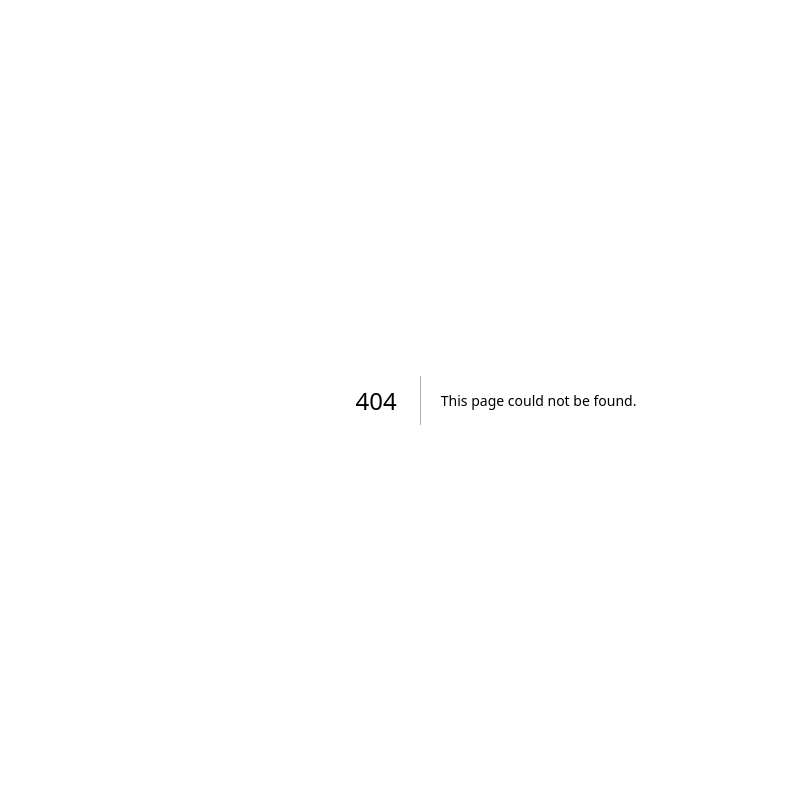
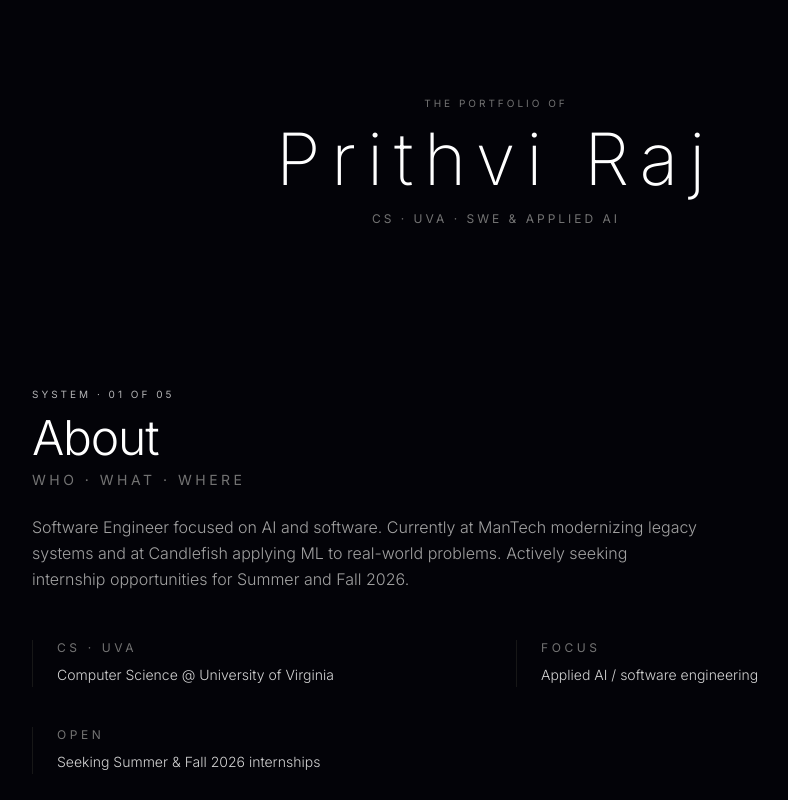
Before and after one commit to whozpj/Portfolio, a Next.js app in the folder portfolio/: page /galaxy in a window 1280 px wide. Before the commit this address had no page. Shown: the top 800 px of the page, without its empty margins (144-932 px from the left). Built offline with nearby package versions, Linux system fonts and the light colour scheme.

Commit message:
feat(galaxy): /galaxy route with 2D stacked fallback layout

```diff
--- /dev/null
+++ b/portfolio/app/galaxy/fallback/StackedLayout.tsx
@@ -0,0 +1,21 @@
+import SystemSection from "./SystemSection";
+import { systems } from "../content";
+
+export default function StackedLayout() {
+  return (
+    <div className="min-h-screen bg-[#030308] text-white selection:bg-white selection:text-black">
+      <header className="pt-24 pb-16 text-center px-6">
+        <p className="text-[10px] font-mono tracking-[0.3em] uppercase text-neutral-500">
+          The portfolio of
+        </p>
+        <h1 className="mt-3 text-5xl md:text-7xl font-extralight tracking-[0.15em] text-white">
+          Prithvi Raj
+        </h1>
+        <p className="mt-4 text-xs font-mono tracking-[0.25em] uppercase text-neutral-500">
+          CS · UVA · SWE &amp; Applied AI
+        </p>
+      </header>
+      {systems.map(s => <SystemSection key={s.id} system={s} />)}
+    </div>
+  );
+}
--- /dev/null
+++ b/portfolio/app/galaxy/page.tsx
@@ -0,0 +1,10 @@
+import StackedLayout from "./fallback/StackedLayout";
+
+export const metadata = {
+  title: "Prithvi Raj · Galaxy",
+  description: "A scroll-driven WebGL portfolio — CS at UVA, SWE & Applied AI.",
+};
+
+export default function GalaxyPage() {
+  return <StackedLayout />;
+}
```
